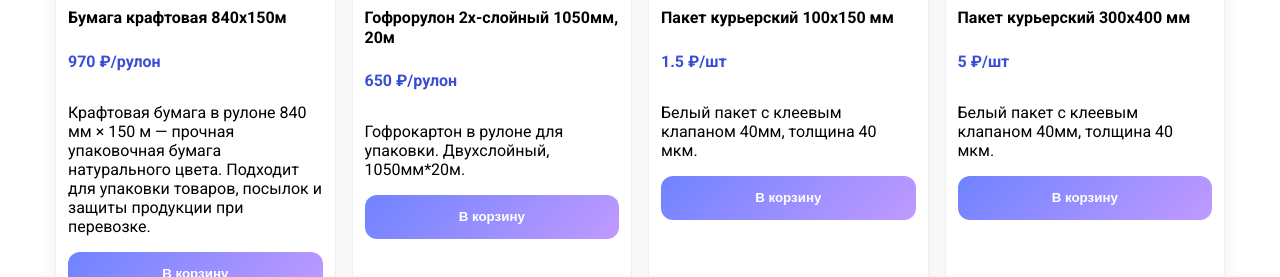
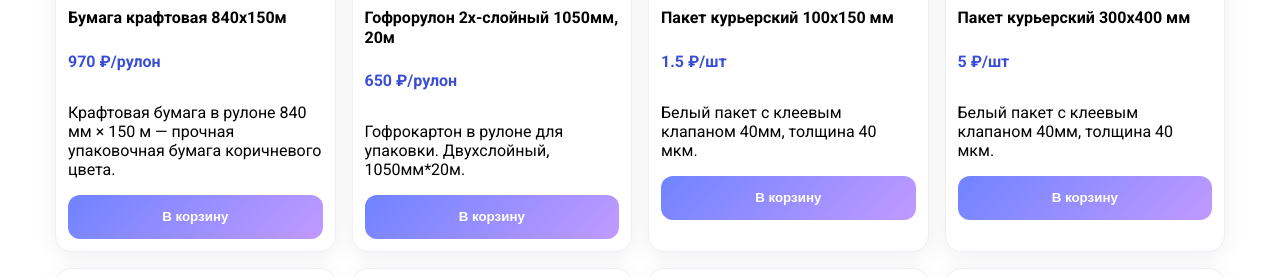
Before and after one commit to mckhoklov-creator/packtochka, a Jekyll site: the page built from index.html, in a window 1280 px wide and 900 px high, scrolled down 1038 px, cut to the strip 157-434 px from the top of the window. Built offline with Jekyll 4.4.1, drawn with Linux system fonts in a browser that asks for light colours.

Commit message:
Update products.yml

```diff
--- a/_data/products.yml
+++ b/_data/products.yml
@@ -183,7 +183,7 @@
   slug: bumaga-kraftovaya-840x150
   price: '970'
   unit: ₽/рулон
-  short: Крафтовая бумага в рулоне 840 мм × 150 м — прочная упаковочная бумага натурального цвета. Подходит для упаковки товаров, посылок и защиты продукции при перевозке.
+  short: Крафтовая бумага в рулоне 840 мм × 150 м — прочная упаковочная бумага коричневого цвета.
   images:
   - /assets/img/bumaga-kraftovaya-840x150.png
   min_order: 1 рулон
```
